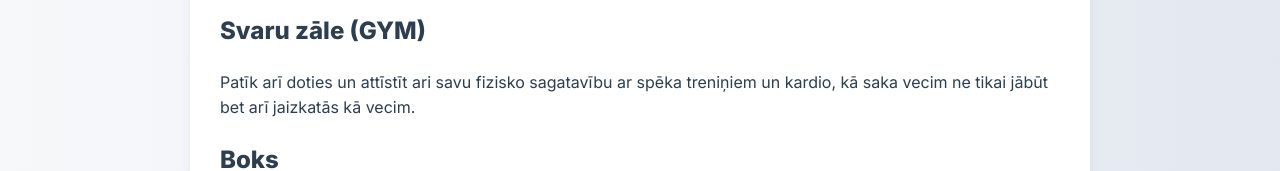
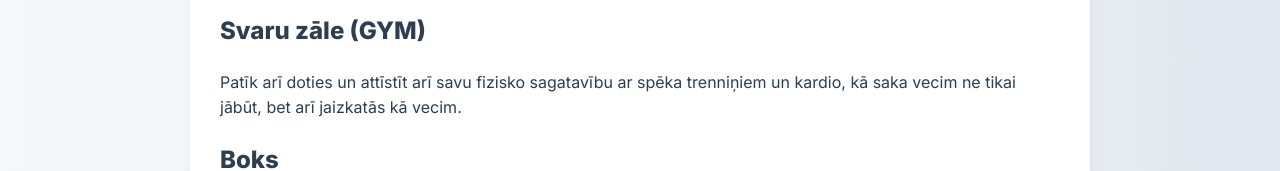
Before and after one commit to onka356/about-myself, a plain HTML site: page hobiji.html in a window 1280 px wide. Shown: the part 702-873 px from the top of the page. Drawn offline with Linux system fonts and the light colour scheme.

Commit message:
Update hobiji.html

```diff
--- a/hobiji.html
+++ b/hobiji.html
@@ -28,7 +28,7 @@
       <h2>Datorspēles</h2>
       <p>Datorspēles ir mans veids kā atri nosist laiku, izbēgt no realitātes un dažreiz no vientulības. Kā arī ir pierādīts, ka datorspēles attīsta smadzenes, kā piemēram stratēģisku domāšanu, reakciju, roku-acu koordināciju, taktisko domāšanu, Komandas darbu, Situācijas analīzi, adaptāciju un tā es varētu turpināt! </p>
       <h2>Svaru zāle (GYM)</h2>
-      <p>Patīk arī doties un attīstīt ari savu fizisko sagatavību ar spēka treniņiem un kardio, kā saka vecim ne tikai jābūt bet arī jaizkatās kā vecim.</p>
+      <p>Patīk arī doties un attīstīt arī savu fizisko sagatavību ar spēka trenniņiem un kardio, kā saka vecim ne tikai jābūt, bet arī jaizkatās kā vecim.</p>
       <h2>Boks</h2>
       <p>Boks man vēl stāv tikai plānā bet kad nokārtošu B un A2 kategorijas tiesības plānoju ari uzsākt boksa trenniņus!</p>
       <h2>Dziedāšana</h2>
```
